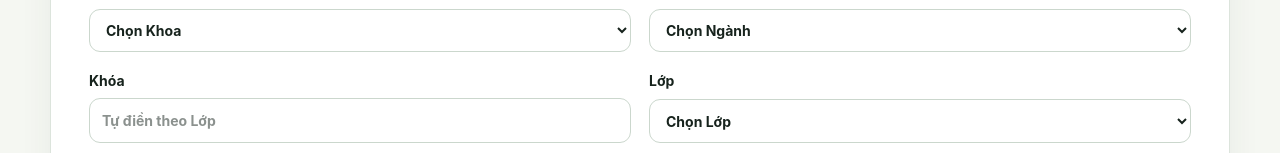
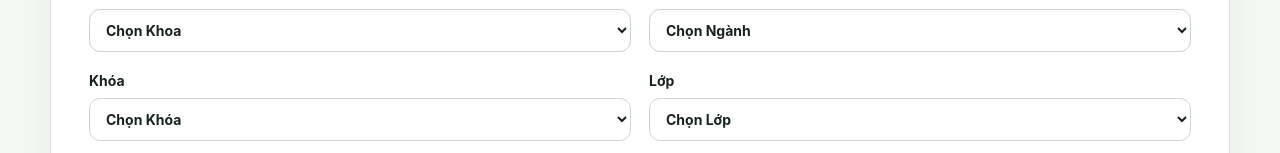
Before and after one commit to HoangntDev/eoffice-hiu, a Next.js app: page /onboarding/profile in a window 1280 px wide. Shown: the part 799-952 px from the top of the page. Built offline with nearby package versions, Linux system fonts and the light colour scheme; no server answers.

Commit message:
feat(profile): cascade academic catalog selections

```diff
--- a/src/components/student-profile-form.tsx
+++ b/src/components/student-profile-form.tsx
@@ -1,18 +1,23 @@
 "use client";
 
 import { useEffect, useMemo, useState, type FormEvent } from "react";
-
-type CatalogRow = {
-  class_id:string; class_code:string; class_name:string; cohort_code:string;
-  program_id:string; program_name:string; faculty_id:string; faculty_name:string;
-};
+import {
+  getClassOptions,
+  getCohortOptions,
+  getFacultyOptions,
+  getProgramOptions,
+  type AcademicCatalogRow,
+} from "@/modules/organization-catalog/cascade";
 
 export function StudentProfileForm() {
-  const [catalog, setCatalog] = useState<CatalogRow[]>([]);
+  const [catalog, setCatalog] = useState<AcademicCatalogRow[]>([]);
   const [profile, setProfile] = useState<Record<string, string>>({});
   const [account, setAccount] = useState<{student_code?:string}|null>(null);
   const [email, setEmail] = useState<{email?:string;verified_at?:string|null}|null>(null);
-  const [facultyId, setFacultyId] = useState(""); const [programId, setProgramId] = useState("");
+  const [facultyId, setFacultyId] = useState("");
+  const [programId, setProgramId] = useState("");
+  const [cohortId, setCohortId] = useState("");
+  const [classId, setClassId] = useState("");
   const [loading, setLoading] = useState(true); const [pending, setPending] = useState(false);
   const [message, setMessage] = useState(""); const [error, setError] = useState("");
 
@@ -23,15 +28,27 @@ export function StudentProfileForm() {
       const catalogData = await catalogResponse.json(); const profileData = await profileResponse.json();
       if (!catalogResponse.ok || !profileResponse.ok) throw new Error(catalogData.message ?? profileData.message ?? "Không thể tải dữ liệu.");
       setCatalog(catalogData.catalog); setProfile(profileData.profile ?? {}); setAccount(profileData.account); setEmail(profileData.email);
-      const current = catalogData.catalog.find((row:CatalogRow) => row.class_id === profileData.profile?.class_id);
-      if (current) { setFacultyId(current.faculty_id); setProgramId(current.program_id); }
+      const current = catalogData.catalog.find((row:AcademicCatalogRow) => row.class_id === profileData.profile?.class_id);
+      if (current) {
+        setFacultyId(current.faculty_id);
+        setProgramId(current.program_id);
+        setCohortId(current.cohort_id);
+        setClassId(current.class_id);
+      }
     } catch (reason) { setError(reason instanceof Error ? reason.message : "Không thể tải dữ liệu."); }
     finally { setLoading(false); }
   })(); }, []);
 
-  const faculties = useMemo(() => Array.from(new Map(catalog.map((row) => [row.faculty_id, row])).values()), [catalog]);
-  const programs = useMemo(() => Array.from(new Map(catalog.filter((row) => row.faculty_id === facultyId).map((row) => [row.program_id, row])).values()), [catalog, facultyId]);
-  const classes = useMemo(() => catalog.filter((row) => row.program_id === programId), [catalog, programId]);
+  const faculties = useMemo(() => getFacultyOptions(catalog), [catalog]);
+  const programs = useMemo(() => getProgramOptions(catalog, facultyId), [catalog, facultyId]);
+  const cohorts = useMemo(
+    () => getCohortOptions(catalog, facultyId, programId),
+    [catalog, facultyId, programId],
+  );
+  const classes = useMemo(
+    () => getClassOptions(catalog, facultyId, programId, cohortId),
+    [catalog, facultyId, programId, cohortId],
+  );
 
   async function submit(event:FormEvent<HTMLFormElement>) {
     event.preventDefault(); setPending(true); setError(""); setMessage("");
@@ -53,10 +70,10 @@ export function StudentProfileForm() {
       <label className="full">Họ và tên<input name="fullName" required defaultValue={profile.full_name ?? ""} /></label>
       <label>Giới tính<select name="gender" required defaultValue={profile.gender ?? ""}><option value="">Chọn giới tính</option><option value="female">Nữ</option><option value="male">Nam</option><option value="other">Khác</option></select></label>
       <label>Số điện thoại<input name="phone" required inputMode="tel" defaultValue={profile.phone ?? ""} /></label>
-      <label>Khoa<select value={facultyId} onChange={(event) => {setFacultyId(event.target.value);setProgramId("");}} required><option value="">Chọn Khoa</option>{faculties.map((row) => <option key={row.faculty_id} value={row.faculty_id}>{row.faculty_name}</option>)}</select></label>
-      <label>Ngành<select value={programId} onChange={(event) => setProgramId(event.target.value)} required><option value="">Chọn Ngành</option>{programs.map((row) => <option key={row.program_id} value={row.program_id}>{row.program_name}</option>)}</select></label>
-      <label>Khóa<input value={classes[0]?.cohort_code ?? ""} readOnly placeholder="Tự điền theo Lớp" /></label>
-      <label>Lớp<select name="classId" required defaultValue={profile.class_id ?? ""}><option value="">Chọn Lớp</option>{classes.map((row) => <option key={row.class_id} value={row.class_id}>{row.class_code} — {row.class_name}</option>)}</select></label>
+      <label>Khoa<select value={facultyId} onChange={(event) => {setFacultyId(event.target.value);setProgramId("");setCohortId("");setClassId("");}} required><option value="">Chọn Khoa</option>{faculties.map((row) => <option key={row.faculty_id} value={row.faculty_id}>{row.faculty_name}</option>)}</select></label>
+      <label>Ngành<select value={programId} onChange={(event) => {setProgramId(event.target.value);setCohortId("");setClassId("");}} required disabled={!facultyId}><option value="">Chọn Ngành</option>{programs.map((row) => <option key={row.program_id} value={row.program_id}>{row.program_name}</option>)}</select></label>
+      <label>Khóa<select value={cohortId} onChange={(event) => {setCohortId(event.target.value);setClassId("");}} required disabled={!programId}><option value="">Chọn Khóa</option>{cohorts.map((row) => <option key={row.cohort_id} value={row.cohort_id}>{row.cohort_name}</option>)}</select></label>
+      <label>Lớp<select name="classId" required value={classId} onChange={(event) => setClassId(event.target.value)} disabled={!cohortId}><option value="">Chọn Lớp</option>{classes.map((row) => <option key={row.class_id} value={row.class_id}>{row.class_code} — {row.class_name}</option>)}</select></label>
       <div className="full"><button className="primary" disabled={pending || catalog.length === 0 || !email?.verified_at}>{pending ? "Đang lưu…" : "Lưu hồ sơ cơ bản"}</button></div>
     </form>
     {message && <p className="notice" aria-live="polite">{message}</p>}
--- /dev/null
+++ b/src/modules/organization-catalog/cascade.ts
@@ -0,0 +1,51 @@
+export type AcademicCatalogRow = {
+  class_id: string;
+  class_code: string;
+  class_name: string;
+  cohort_id: string;
+  cohort_code: string;
+  cohort_name: string;
+  program_id: string;
+  program_name: string;
+  faculty_id: string;
+  faculty_name: string;
+};
+
+function uniqueBy<T>(items: T[], keyOf: (item: T) => string) {
+  return Array.from(new Map(items.map((item) => [keyOf(item), item])).values());
+}
+
+export function getFacultyOptions(catalog: AcademicCatalogRow[]) {
+  return uniqueBy(catalog, (row) => row.faculty_id);
+}
+
+export function getProgramOptions(catalog: AcademicCatalogRow[], facultyId: string) {
+  return uniqueBy(
+    catalog.filter((row) => row.faculty_id === facultyId),
+    (row) => row.program_id,
+  );
+}
+
+export function getCohortOptions(
+  catalog: AcademicCatalogRow[],
+  facultyId: string,
+  programId: string,
+) {
+  return uniqueBy(
+    catalog.filter((row) => row.faculty_id === facultyId && row.program_id === programId),
+    (row) => row.cohort_id,
+  );
+}
+
+export function getClassOptions(
+  catalog: AcademicCatalogRow[],
+  facultyId: string,
+  programId: string,
+  cohortId: string,
+) {
+  return catalog.filter((row) => (
+    row.faculty_id === facultyId
+    && row.program_id === programId
+    && row.cohort_id === cohortId
+  ));
+}
```
Also changed, not shown: 3 other files (tests, documents, lock files or other folders).
